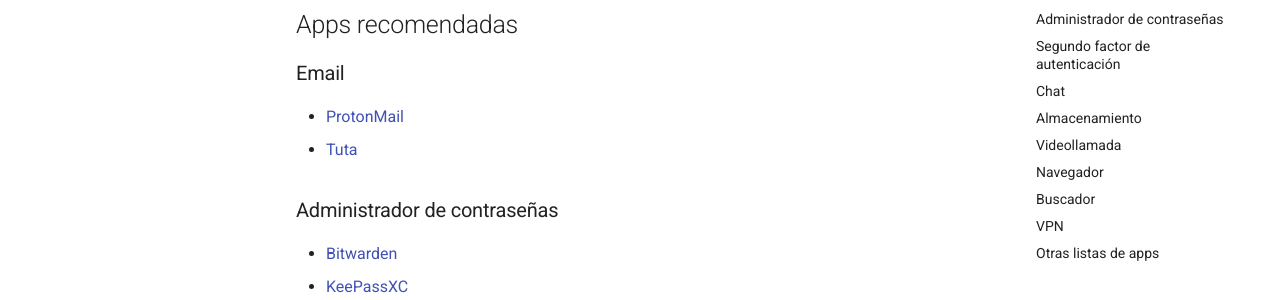
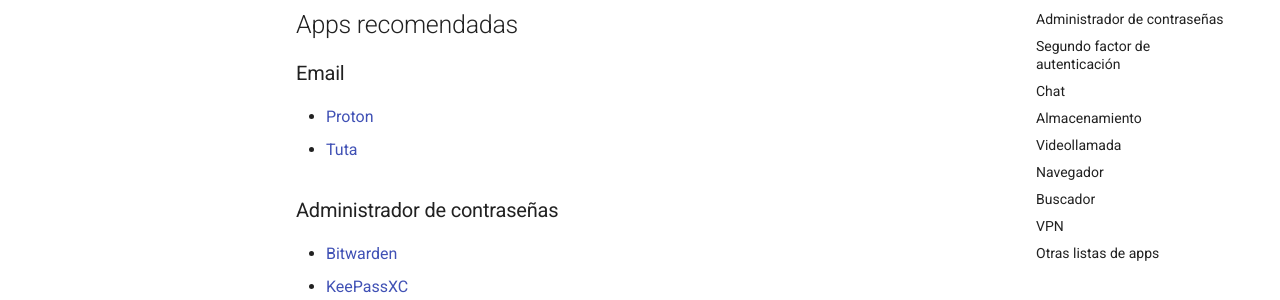
Before and after one commit to anomalouscode/wiki, an MkDocs documentation site: the page built from docs/privacidad/index.md, in a window 1280 px wide and 900 px high. Shown: the part 221-521 px from the top of the window. Built offline with MkDocs 1.6.1 and Material for MkDocs 9.7.7, drawn with Linux system fonts in a browser that asks for light colours; comment, search, counter and statistics services are not loaded.

Commit message:
Update index.md

```diff
--- a/docs/privacidad/index.md
+++ b/docs/privacidad/index.md
@@ -8,7 +8,7 @@
 
 ### Email
 
-- [ProtonMail](https://proton.me/mail)
+- [Proton](https://proton.me/mail)
 - [Tuta](https://tuta.com/)
 
 ### Administrador de contraseñas
```
